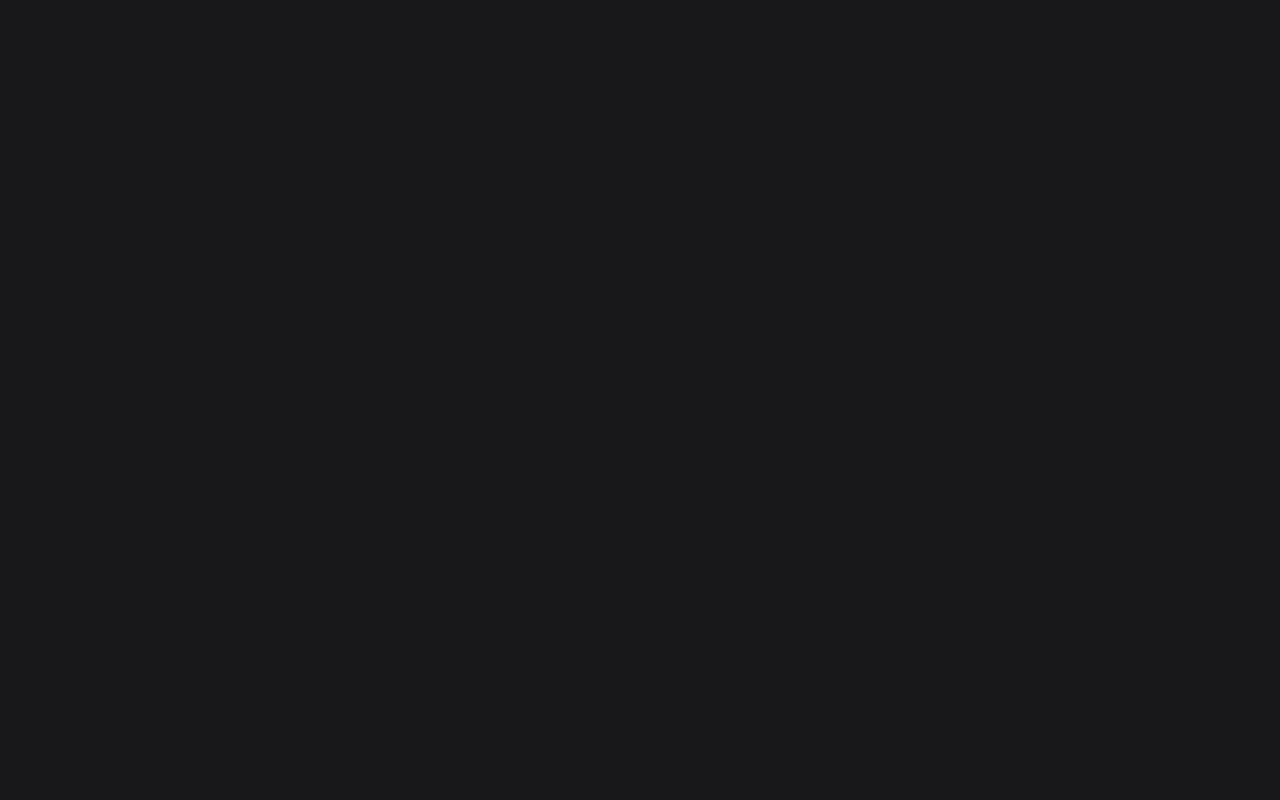
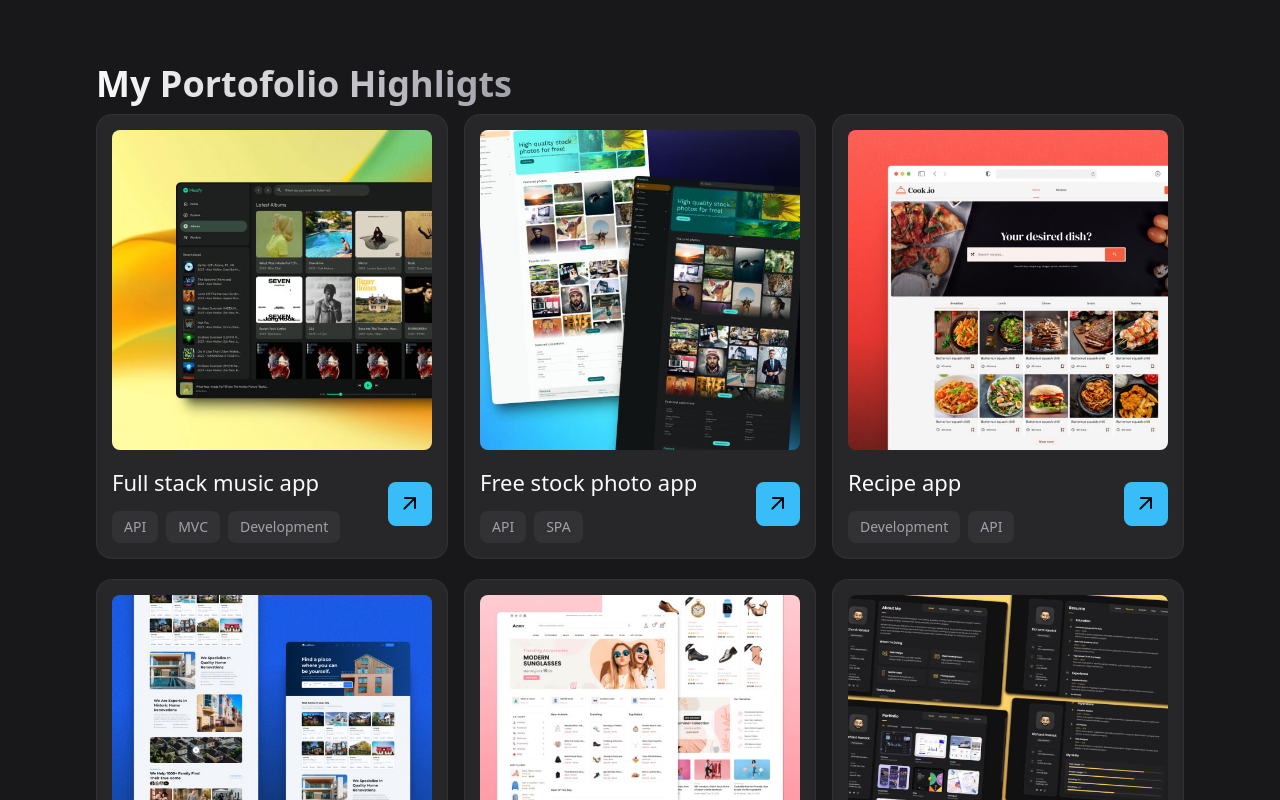
Before and after one commit to yusril86/personal-website, a React (Vite) app: page / in a window 1280 px wide. Shown: the part 1800-2600 px from the top of the page. Before the commit the page ends 1733 px from the top, so only its background shows below. Built offline with nearby package versions, Linux system fonts and the light colour scheme.

Commit message:
section work

```diff
--- a/src/App.jsx
+++ b/src/App.jsx
@@ -3,6 +3,7 @@
  import Hero from "./components/Hero";
  import About from "./components/About";
  import Skill from "./components/Skill";
+ import Work from "./components/Work";
 
 const App = () => {
   return (
@@ -13,6 +14,7 @@ const App = () => {
         <Hero/>
        <About/>
        <Skill/>
+        <Work/>
       </main>
     </>
 
--- /dev/null
+++ b/src/components/Projectcard.jsx
@@ -0,0 +1,61 @@
+import PropTypes from "prop-types";
+
+const Projectcard = ({
+imgSrc,
+title,
+tags,
+projectLink,
+classes
+}) => {
+return (
+    <div className={"relative p-4 rounded-2xl bg-zinc-800 hover:bg-zinc-700/50 active:bg-zinc-700/60 ring-1 ring-inset ring-zinc-50/5 transition-colors" + classes} >
+
+        <figure className="img-box aspect-square rounded-lg mb-4">
+            <img
+            src={imgSrc}
+            alt={title}
+            loading="lazy"
+            className="img-cover" />
+        </figure>
+
+        <div className="flex items-center justify-between gap-4">
+
+            <div>
+                <h3 className="title-1 mb-3">
+                    {title }
+                </h3>
+
+                <div className="flex flex-wrap items-center gap-2 ">
+                    {tags.map((label, key) => (
+                    <span key={key} className="h-8 text-sm text-zinc-400 bg-zinc-50/5 grid items-center px-3 rounded-lg">
+                        {label}
+                    </span>
+                    ))}
+                </div>
+
+            </div>
+                <div className="w-11 h-11 rounded-lg grid place-items-center bg-sky-400 text-zinc-950 shrink-0">
+                    <span className="material-symbols-rounded" aria-hidden="true">
+                        arrow_outward
+                    </span>
+                </div>
+        </div>
+
+        <a
+        href={projectLink}
+        className="absolute inset-0 "
+        target="_blank"
+        ></a>
+    </div>
+);
+}
+
+Projectcard.propTypes = {
+imgSrc: PropTypes.string.isRequired,
+title: PropTypes.string.isRequired,
+tags: PropTypes.array.isRequired,
+projectLink: PropTypes.string,
+classes: PropTypes.string
+};
+
+export default Projectcard;
--- /dev/null
+++ b/src/components/Work.jsx
@@ -0,0 +1,69 @@
+
+import Projectcard from "./Projectcard";
+
+const works = [
+    {
+      imgSrc: '/images/project-1.jpg',
+      title: 'Full stack music app',
+      tags: ['API', 'MVC', 'Development'],
+      projectLink: 'https://musify-5al0.onrender.com/'
+    },
+    {
+      imgSrc: '/images/project-2.jpg',
+      title: 'Free stock photo app',
+      tags: ['API', 'SPA'],
+      projectLink: 'https://pixstock-official.vercel.app/'
+    },
+    {
+      imgSrc: '/images/project-3.jpg',
+      title: 'Recipe app',
+      tags: ['Development', 'API'],
+      projectLink: ''
+    },
+    {
+      imgSrc: '/images/project-4.jpg',
+      title: 'Real state website',
+      tags: ['Web-design', 'Development'],
+      projectLink: 'https://github.com/codewithsadee-org/wealthome'
+    },
+    {
+      imgSrc: '/images/project-5.jpg',
+      title: 'eCommerce website',
+      tags: ['eCommerce', 'Development'],
+      projectLink: 'https://github.com/codewithsadee/anon-ecommerce-website'
+    },
+    {
+      imgSrc: '/images/project-6.jpg',
+      title: 'vCard Personal portfolio',
+      tags: ['Web-design', 'Development'],
+      projectLink: 'https://github.com/codewithsadee/vcard-personal-portfolio'
+    },
+  ];
+
+
+const Work = () => {
+return (
+    <section id="work" className="section">
+        <div className="container">
+            <h2 className="headline-2 mb-2">
+                My Portofolio Highligts
+            </h2>
+
+            <div className="grid gap-x-4 gap-y-5 grid-cols-[repeat(auto-fill,_minmax(280px,_1fr))]">
+                {works.map(({imgSrc, title, tags, projectLink},key) => (
+                    <Projectcard
+                        key={key}
+                        imgSrc={imgSrc}
+                        title={title}
+                        tags={tags}
+                        projectLink={projectLink}
+                    />
+                ))}
+
+
+            </div>
+        </div>
+    </section>
+);
+}
+export default Work;
--- a/src/index.css
+++ b/src/index.css
@@ -32,6 +32,10 @@ body{
 
 .headline-2{
     @apply text-3xl lg:text-4xl lg:leading-tight font-semibold
+}
+
+.title-1{
+    @apply text-[22px] font-normal;
 }
 
 /* Utilities */
```
